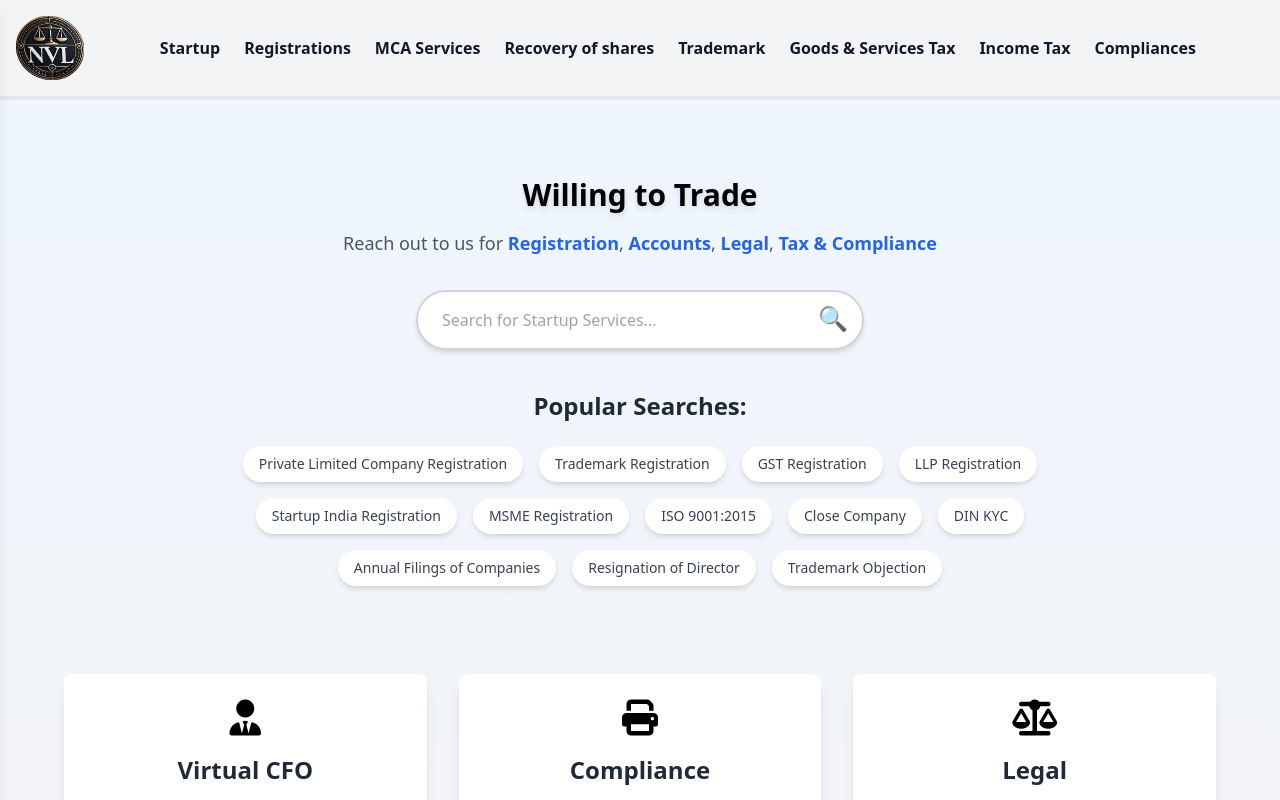
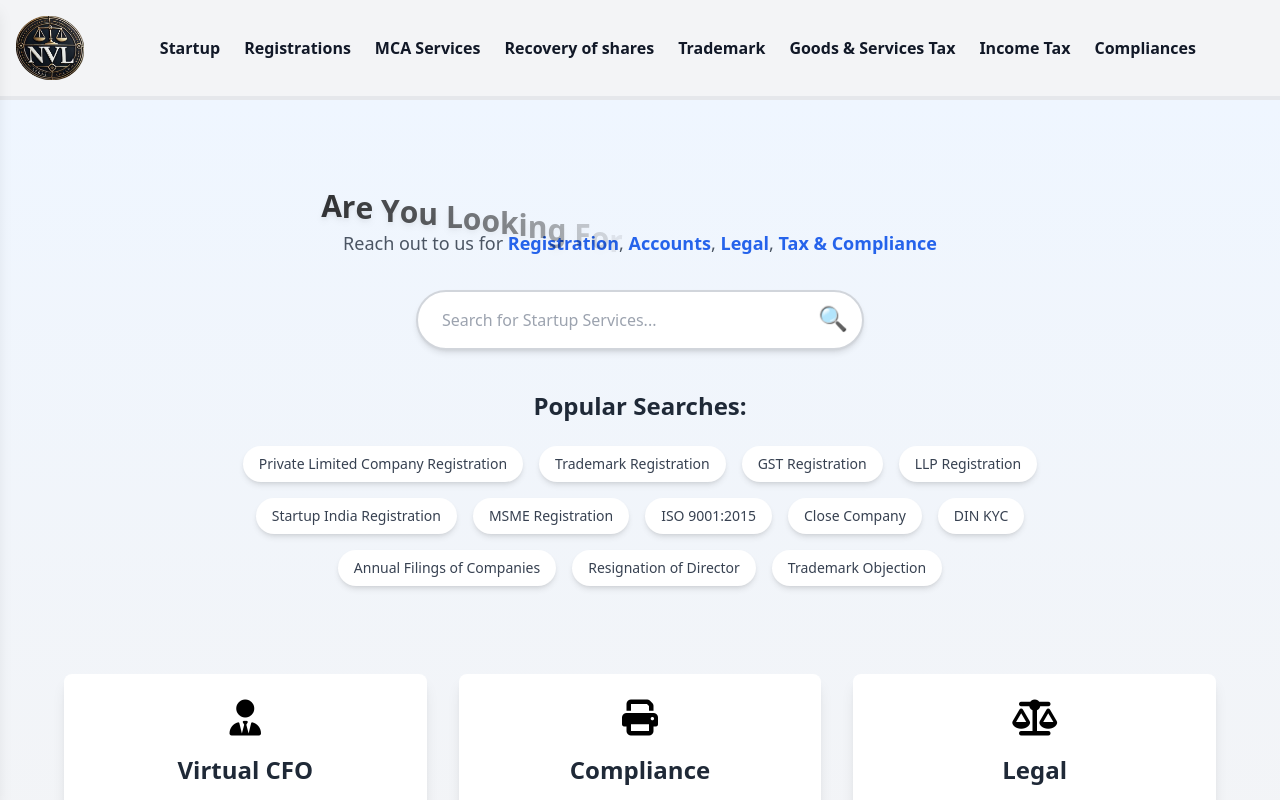
Before and after one commit to vikasrath/solocorp, a React (Vite) app in the folder frontend/: page / in a window 1280 px wide. Shown: the top 800 px of the page. Built offline with nearby package versions, Linux system fonts and the light colour scheme.

Commit message:
animation added

```diff
--- a/frontend/package.json
+++ b/frontend/package.json
@@ -11,6 +11,7 @@
   },
   "dependencies": {
     "axios": "^1.7.9",
+    "gsap": "^3.12.5",
     "react": "^18.3.1",
     "react-dom": "^18.3.1",
     "react-icons": "^5.3.0",
--- a/frontend/src/Components/Hero Section/Herosection.jsx
+++ b/frontend/src/Components/Hero Section/Herosection.jsx
@@ -1,17 +1,33 @@
-import React, { useState, useEffect } from 'react';
+import React, { useState, useEffect, useRef } from 'react';
 import BG from "../../assets/heroBG.jpeg";
 import Navbar from '../Navbar/Navbar';
 import { useParams } from 'react-router-dom';
 import images from '../../indexImages/indexImages';
 import { usePageData } from '../../context/pageData';
+import { headingAnimation } from '../../GsapAnimation/GsapAnimation';
 
 function Herosection() {
   const [heroImg, setHeroImg] = useState(null);
   const [heroContent, setHeroContent] = useState(null);
-    const {pageData } = usePageData()
+  const [currentHeadingIndex, setCurrentHeadingIndex] = useState(0);
+
+  const { pageData } = usePageData()
+  const headingRef = useRef()
+  const { urlName } = useParams();
 
 
-    const { urlName } = useParams();
+  const headings = ["Willing to Trade", "Are You Looking For Startup Consultation?", "Want to Register Your Private Limited Company ?", "Worried About Your Company Non-Compliance?"]
+
+  useEffect(() => {
+    const interval = setInterval(() => {
+      setCurrentHeadingIndex((prevIndex) => (prevIndex + 1) % headings.length);
+    }, 5000);
+    return () => clearInterval(interval);
+  }, []);
+
+  useEffect(() => {
+    headingAnimation(headingRef)
+  }, [currentHeadingIndex])
 
   const topSearches = [
     "Private Limited Company Registration",
@@ -27,6 +43,8 @@ function Herosection() {
     "Resignation of Director",
     "Trademark Objection",
   ]
+
+
 
   useEffect(() => {
     console.log(urlName);
@@ -74,7 +92,7 @@ function Herosection() {
               <h2
                 className="font-semibold text-sm sm:text-lg lg:text-xl text-center max-w-md md:max-w-2xl mx-auto mb-6"
               >
-                                { "Simplify your tax filing, GST, and compliance with our expert solutions"}
+                {"Simplify your tax filing, GST, and compliance with our expert solutions"}
               </h2>}
 
             {/* Button */}
@@ -88,8 +106,11 @@ function Herosection() {
           <div className="w-full flex flex-col items-center p-8 bg-gradient-to-b from-blue-50 to-gray-100">
             {/* Main Section */}
             <div className="text-center mt-10 mb-8">
-                  <h1 className="text-3xl font-bold  drop-shadow-md">
-                    Willing to Trade
+              <h1
+                ref={headingRef}
+                className="text-3xl font-bold drop-shadow-md mt-12 md:mt-0 transition-opacity duration-500"
+              >
+                {headings[currentHeadingIndex]}
               </h1>
               <p className="text-gray-600 mt-3 text-lg max-w-2xl mx-auto leading-relaxed">
                 Reach out to us for <span className="font-semibold text-blue-600">Registration</span>,
--- /dev/null
+++ b/frontend/src/GsapAnimation/GsapAnimation.js
@@ -0,0 +1,18 @@
+import gsap from 'gsap';
+
+export const headingAnimation = (headingRef) => {
+    const heading = headingRef.current;
+    const chars = heading.textContent.split('');
+    heading.innerHTML = chars.map(char => {
+        return char === ' ' ? `<span class='inline-block'>&nbsp;</span>` : `<span class='inline-block'>${char}</span>`;
+    }).join('');
+
+    const timeline = gsap.timeline();
+    timeline.from(heading.querySelectorAll('span'), {
+        y: 50,
+        opacity: 0,
+        duration: 3,
+        ease: 'power3.out',
+        stagger: 0.05,
+    });
+};
```
Also changed, not shown: 1 other file (tests, documents, lock files or other folders). Lines whose indentation alone changed are shown as unchanged.
